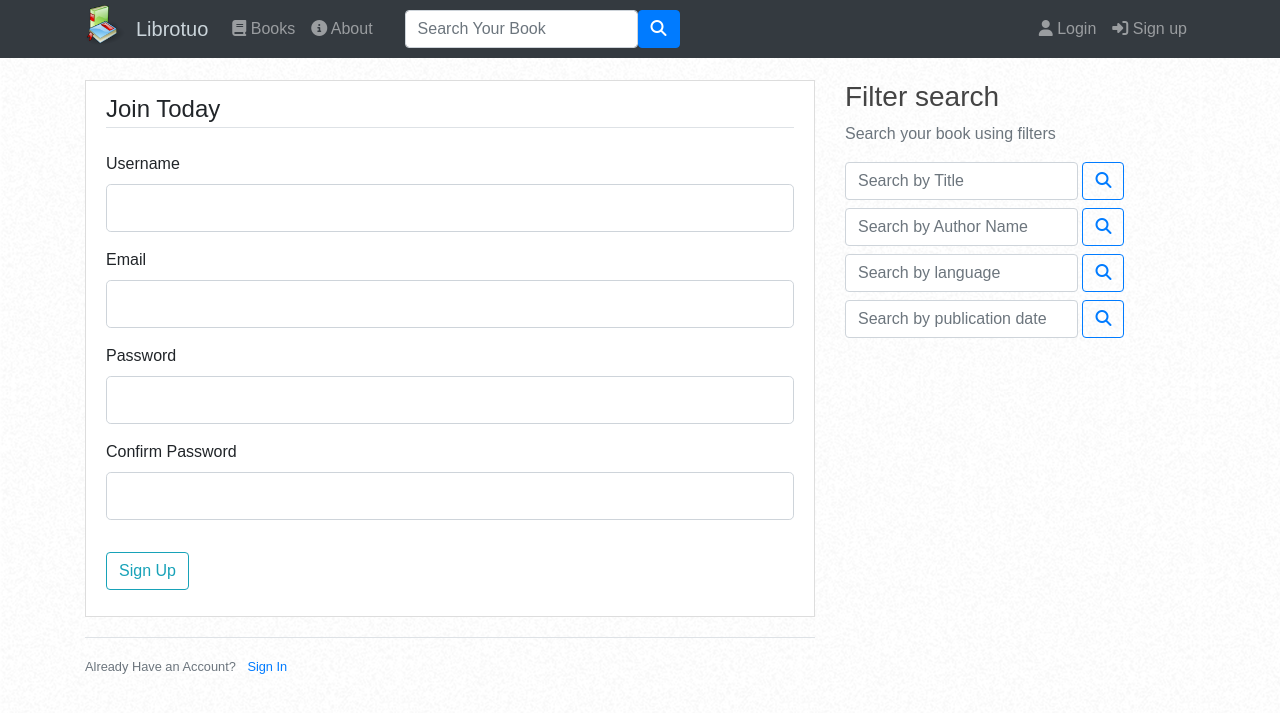
After one commit to kkedzierski/librotuo_flask, a Flask app: page /register in a window 1280 px wide. The commit adds this page. Shown: the top 713 px of the page. Run offline with Flask 2, Linux system fonts and the light colour scheme; some libraries are stand-ins or nearby versions.

Commit message:
Create login and registerfields with validation

```diff
--- a/flask_Index.py
+++ b/flask_Index.py
@@ -1,6 +1,9 @@
-from flask import Flask, render_template, url_for
+from flask import Flask, render_template, url_for, flash, redirect
+from forms import RegistrationForm, LoginForm
 
 app = Flask(__name__)
+
+app.config['SECRET_KEY'] = '349eb206fa81e05f09ef955193bb062d'
 
 posts = [
     {
@@ -69,5 +72,24 @@ def home():
 def about():
      return render_template('about.html', title = 'about')
 
+@app.route('/register', methods=['GET', 'POST'])
+def register():
+     form = RegistrationForm()
+     if form.validate_on_submit():
+         flash(f'Account created for { form.username.data }!', 'success')
+         return redirect(url_for('home'))
+     return render_template('register.html', title='Register', form=form)
+
+@app.route('/login', methods=['GET', 'POST'])
+def login():
+     form = LoginForm()
+     if form.validate_on_submit():
+         if form.email.data == 'admin@admin.com' and form.password.data == 'pass':
+             flash(f"Login successful", 'success')
+             return redirect(url_for('home'))
+         else:
+             flash(f'Login Unsuccessful. Please check your email and passoword', 'danger')
+     return render_template('login.html', title='Login', form=form)
+
 if __name__ == '__main__':
     app.run(debug=True)
--- /dev/null
+++ b/forms.py
@@ -0,0 +1,18 @@
+from flask_wtf import FlaskForm
+from wtforms import StringField, PasswordField, SubmitField, BooleanField
+from wtforms.validators import DataRequired, Length, Email, EqualTo
+
+class RegistrationForm(FlaskForm):
+    username = StringField('Username',
+                            validators=[DataRequired(), Length(min=2, max=20)])
+    email = StringField('Email', validators=[DataRequired(), Email()])
+    password = PasswordField('Password', validators=[DataRequired()])
+    confirm_password = PasswordField('Confirm Password',
+                            validators=[DataRequired(), EqualTo('password')])
+    submit = SubmitField('Sign Up')
+
+class LoginForm(FlaskForm):
+    email = StringField('Email', validators=[DataRequired(), Email()])
+    password = PasswordField('Password', validators=[DataRequired()])
+    remember = BooleanField('Remember Me')
+    submit = SubmitField('Login')
--- a/static/main.css
+++ b/static/main.css
@@ -1,8 +1,9 @@
 /* Background pattern from Toptal Subtle Patterns */
 body{
     background-image: url('/static/images/background.png');
+    margin-top: 5rem;
+    font-family: 'Montserrat', sans-serif;
 }
-
 
 #navLogo{
     margin-top: -10px;
@@ -30,7 +31,11 @@ h1, h2, h3, h4, h5, h6 {
     background-color: #5f788a;
 }
 
-  .site-header .navbar-nav .nav-link {
+.site-header .navbar-brand{
+  color: #cbd5db;
+}
+
+.site-header .navbar-nav .nav-link .navbar-brand {
     color: #cbd5db;
 }
 
@@ -44,9 +49,17 @@ h1, h2, h3, h4, h5, h6 {
 
 .content-section {
   background: #ffffff;
-    padding: 10px, 10px;
+  padding: 10px 20px;
   border: 1px solid #dddddd;
-    margin: 14px;
+  margin-bottom: 20px;
+}
+
+.book-section {
+  background: #ffffff;
+  padding: 10px 20px;
+  margin: 12px;
+  border: 1px solid #dddddd;
+  margin-bottom: 20px;
 }
 
 .article-title {
--- a/templates/layout.html
+++ b/templates/layout.html
@@ -22,7 +22,7 @@
                     <a class="navbar-brand" href="/">
                         <img id="navLogo" src="/static/images/logo_orginal.png" alt="Logo">
                     </a>
-                    <a class="navbar-brand" href="/">Librotuo</a>
+                    <a class="navbar-brand" href="{{ url_for('home') }}">Librotuo</a>
                     <button class="navbar-toggler" type="button" data-toggle="collapse" data-target="#navbarCollapse" aria-controls="navbarCollapse" aria-expanded="false" aria-label="Toggle navigation">
                         <span class="navbar-toggler-icon"></span>
                     </button>
@@ -30,11 +30,11 @@
                 <div class="collapse navbar-collapse" id="navbarCollapse">
                     <ul class="navbar-nav mr-auto">
                         <li class="nav-item">
-                            <a class="nav-link" href="/">
+                            <a class="nav-link" href="{{ url_for('home') }}">
                                 <i class="fa fa-book"></i>  Books
                             </a>
                         </li>
-                        <a class="nav-item nav-link mr-4" href="/about">
+                        <a class="nav-item nav-link mr-4" href="{{ url_for('about') }}">
                             <i class="fa fa-info-circle"></i> About
                         </a>
                         <form class="form-inline">
@@ -44,10 +44,10 @@
                     </ul>
                         <!-- Right menu -->
                     <div class="navbar-nav">
-                        <a class="nav-item nav-link" href="/login">
+                        <a class="nav-item nav-link" href="{{ url_for('login') }}">
                             <i class="fa fa-user"></i> Login
                         </a>
-                        <a class="nav-link" href="/register">
+                        <a class="nav-link" href="{{ url_for('register') }}">
                             <i class="fa fa-sign-in"></i> Sign up
                         </a>
                     </div>
@@ -62,7 +62,7 @@
             {% with messages = get_flashed_messages(with_categories=true) %}
                 {% if messages %}
                     {% for category, message in messages %}
-                        <div class="alert alert-{{ catergory }} ">
+                        <div class="alert alert-{{ category }}" role="alert">
                             {{ message }}
                         </div>
                     {% endfor %}
--- /dev/null
+++ b/templates/register.html
@@ -0,0 +1,76 @@
+{% extends 'layout.html' %}
+{% block content %}
+    <div class="content-section">
+       <form action="", method="POST">
+           {{ form.hidden_tag() }}
+           <fieldset class="form-group">
+               <legend class="border-bottom mb-4">Join Today</legend>
+               <div class="form-group">
+                   {{ form.username.label(class="form-control-label") }}
+
+                   {% if form.username.errors %}
+                        {{ form.username(class="form-control form-control-lg is-invalid") }}
+                        <div class="invalid-feedback">
+                            {% for error in form.username.errors %}
+                                <span>{{ error }}</span>
+                            {% endfor %}
+                        </div>
+                    {% else %}
+                        {{ form.username(class="form-control form-control-lg") }}
+                   {% endif %}
+               </div>
+               <div class="form-group">
+                    {{ form.email.label(class="form-control-label") }}
+                    {% if form.email.errors %}
+                        {{ form.email(class="form-control form-control-lg is-invalid") }}
+                        <div class="invalid-feedback">
+                            {% for error in form.email.errors %}
+                                <span>{{ error }}</span>
+
+                            {% endfor %}
+                        </div>
+                    {% else %}
+                        {{ form.email(class="form-control form-control-lg") }}
+                    {% endif %}
+                </div>
+                <div class="form-group">
+                    {{ form.password.label(class="form-control-label") }}
+                    {% if form.password.errors %}
+                        {{ form.password(class="form-control form-control-lg is-invalid") }}
+                        <div class="invalid-feedback">
+                            {% for error in form.password.errors %}
+                                <span>{{ error }}</span>
+
+                            {% endfor %}
+                        </div>
+                    {% else %}
+                        {{ form.password(class="form-control form-control-lg") }}
+                    {% endif %}
+                </div>
+                <div class="form-group">
+                    {{ form.confirm_password.label(class="form-control-label") }}
+                    {% if form.confirm_password.errors %}
+                        {{ form.confirm_password(class="form-control form-control-lg is-invalid") }}
+                        <div class="invalid-feedback">
+                            {% for error in form.confirm_password.errors %}
+                                <span>{{ error }}</span>
+
+                            {% endfor %}
+                        </div>
+                    {% else %}
+                        {{ form.confirm_password(class="form-control form-control-lg") }}
+                    {% endif %}
+                </div>
+           </fieldset>
+           <div class="form-group">
+               {{ form.submit(class="btn btn-outline-info") }}
+           </div>
+       </form>
+    </div>
+    <div class="border-top pt-3">
+        <small class="text-muted">
+            Already Have an Account? <a class="ml-2" href="{{ url_for('login') }}">Sign In</a>
+
+        </small>
+    </div>
+{% endblock content %}
```
Also changed, not shown: templates/login.html (added, +54 -0 lines). Lines whose indentation alone changed are shown as unchanged.
